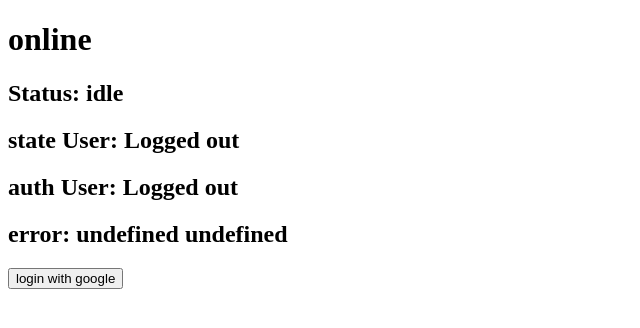
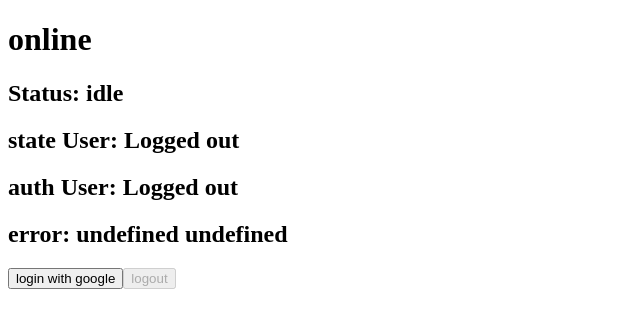
Before and after one commit to sjblurton/big6-typescript, a Next.js app: page / in a window 1280 px wide. Shown: the top 328 px of the page, without its empty margins (0-640 px from the left). Built offline with nearby package versions, Linux system fonts and the light colour scheme; no server answers.

Commit message:
new feature: logout button added.

```diff
--- a/src/hooks/use-auth.ts
+++ b/src/hooks/use-auth.ts
@@ -10,5 +10,5 @@ export const useAuth = () => {
       dispatch({ type: ActionType.UpdateUser, payload: user })
     );
     return unsubscribe;
-  }, []);
+  }, [dispatch]);
 };
--- a/src/pages/index.tsx
+++ b/src/pages/index.tsx
@@ -1,7 +1,7 @@
 import type { NextPage } from "next";
 import Head from "next/head";
 import { useContext } from "react";
-import { googleLogin } from "../config/firebase.config";
+import { auth, googleLogin, signOut } from "../config/firebase.config";
 import { useAuth } from "../hooks/use-auth";
 import { ActionType } from "../state/auth-actions";
 import { AuthContext } from "../state/auth-context";
@@ -42,7 +42,12 @@ const Home: NextPage = () => {
             error: {state.error?.message + " " + state.error?.code ?? "none"}
           </h2>
         }
-        <button onClick={handleClick}>login with google</button>
+        <button disabled={state.user !== null} onClick={handleClick}>
+          login with google
+        </button>
+        <button disabled={state.user === null} onClick={() => signOut(auth)}>
+          logout
+        </button>
       </main>
       <footer></footer>
     </div>
--- a/src/state/auth-reducer.ts
+++ b/src/state/auth-reducer.ts
@@ -7,7 +7,6 @@ export function stateReducer(
 ): AuthState {
   switch (action.type) {
     case ActionType.UpdateUser:
-      console.log(action.payload);
       return { ...state, user: action.payload };
 
     case ActionType.UpdateStatus:
```
Also changed, not shown: 1 other file (tests, documents, lock files or other folders).
